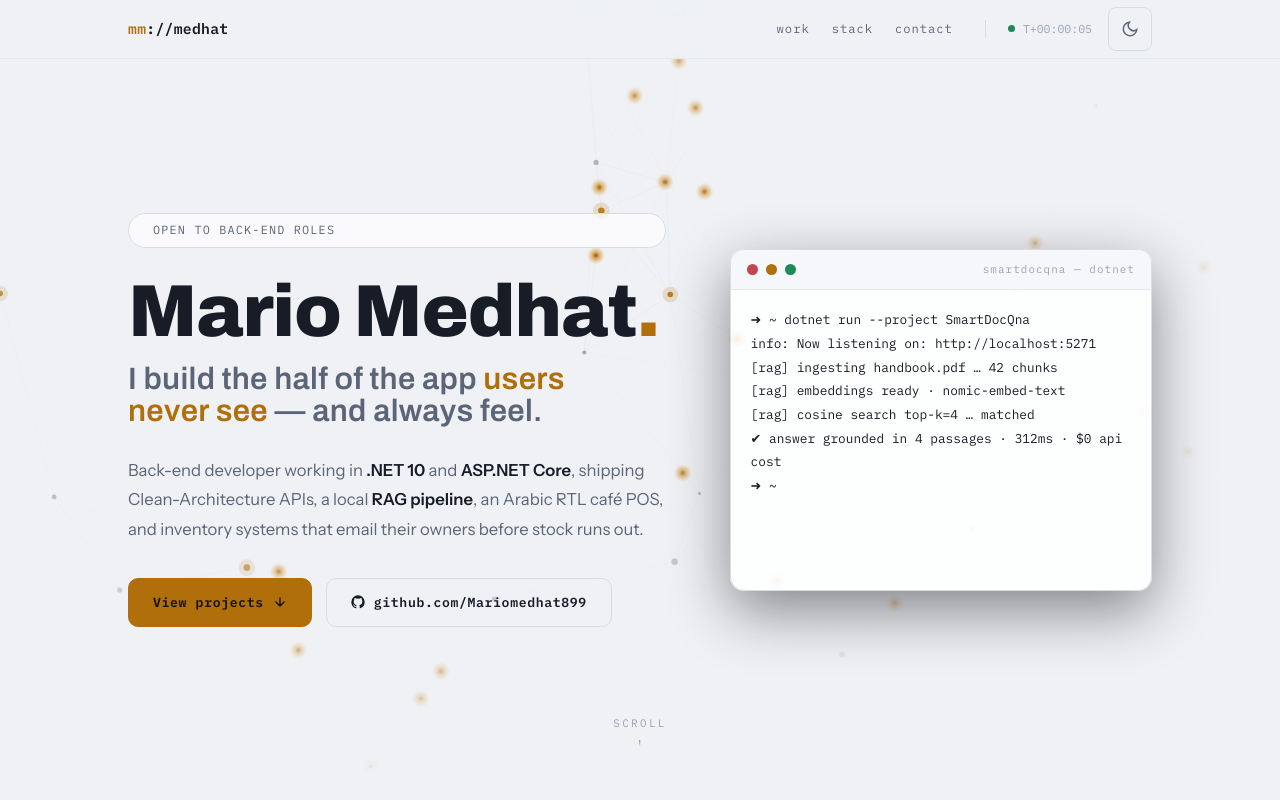
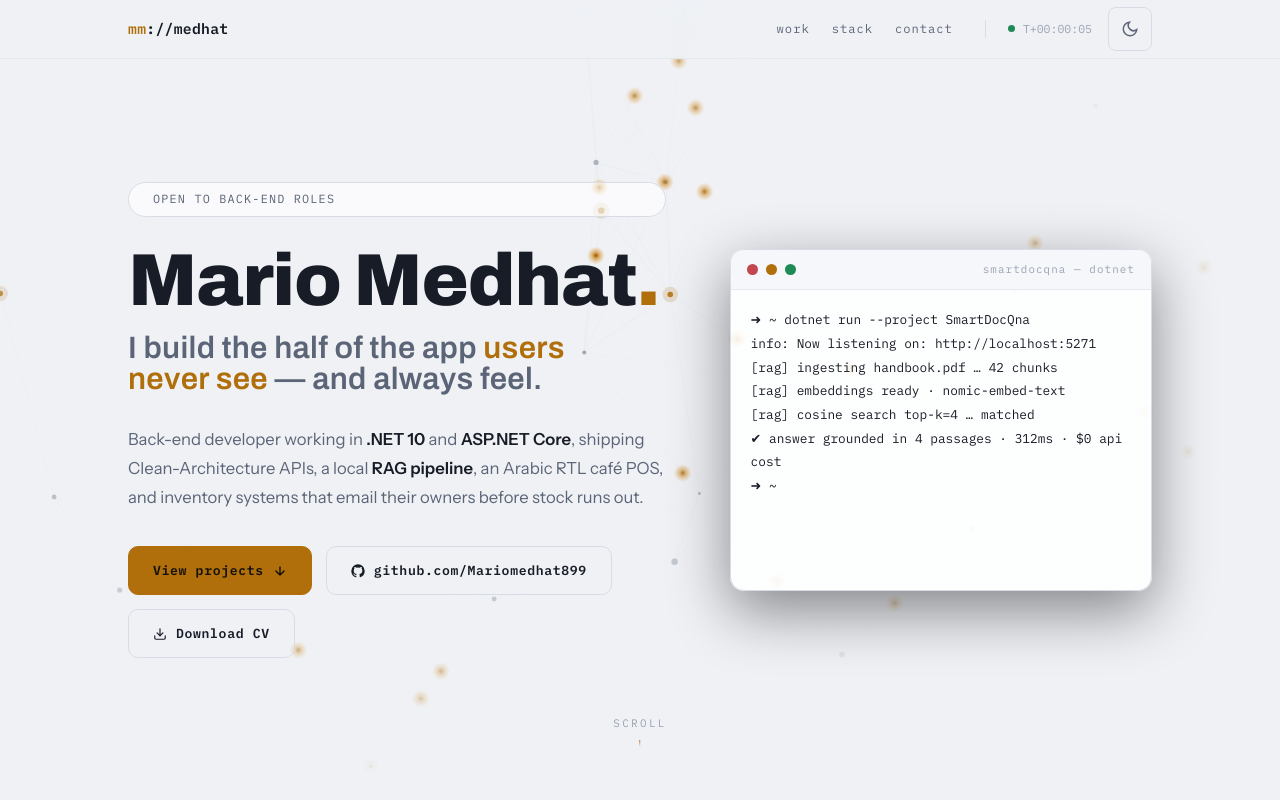
Before and after one commit to Mariomedhat899/Mario-s-Portfolio, an Angular app: page / in a window 1280 px wide. Shown: the top 800 px of the page. Built offline with nearby package versions, Linux system fonts and the light colour scheme.

Commit message:
fix: regenerate CV PDF with correct LinkedIn URL and restore download links
- Regenerate resume PDF with updated LinkedIn profile URL
- Restore Download CV buttons in hero and contact sections
- Restore src/assets build entry in angular.json

```diff
--- a/angular.json
+++ b/angular.json
@@ -50,6 +50,10 @@
               {
                 "glob": "**/*",
                 "input": "public"
+              },
+              {
+                "glob": "**/*",
+                "input": "src/assets"
               }
             ],
             "styles": [
--- a/src/app/components/contact/contact.component.html
+++ b/src/app/components/contact/contact.component.html
@@ -17,6 +17,9 @@
       <a class="c-cell" href="https://www.linkedin.com/in/mario-medhat-263853393" target="_blank" rel="noopener">
         <div class="k">linkedin</div><div class="v">/in/mario-medhat-263853393 ↗</div>
       </a>
+      <a class="c-cell" href="assets/Mario-Medhat-Software-Developer-Resume.pdf" download="Mario-Medhat-Resume.pdf" target="_blank" rel="noopener">
+        <div class="k">cv</div><div class="v">Download PDF ↗</div>
+      </a>
       <div class="c-cell">
         <div class="k">phone</div><div class="v">+20 103 024 5628</div>
       </div>
--- a/src/app/components/hero/hero.component.html
+++ b/src/app/components/hero/hero.component.html
@@ -22,6 +22,10 @@
           <svg viewBox="0 0 24 24" fill="currentColor"><path d="M12 .5A11.5 11.5 0 0 0 .5 12a11.5 11.5 0 0 0 7.86 10.91c.58.11.79-.25.79-.55v-2.17c-3.2.7-3.87-1.36-3.87-1.36-.53-1.33-1.28-1.69-1.28-1.69-1.05-.71.08-.7.08-.7 1.16.09 1.77 1.19 1.77 1.19 1.03 1.77 2.7 1.26 3.36.96.1-.75.4-1.26.73-1.55-2.55-.29-5.23-1.28-5.23-5.68 0-1.26.45-2.28 1.19-3.09-.12-.29-.52-1.46.11-3.05 0 0 .97-.31 3.17 1.18a11 11 0 0 1 5.77 0c2.2-1.49 3.16-1.18 3.16-1.18.63 1.59.24 2.76.12 3.05.74.81 1.18 1.83 1.18 3.09 0 4.41-2.69 5.38-5.25 5.67.41.35.78 1.05.78 2.12v3.14c0 .3.2.67.8.55A11.5 11.5 0 0 0 23.5 12 11.5 11.5 0 0 0 12 .5z"/></svg>
           github.com/Mariomedhat899
         </a>
+        <a class="btn btn-ghost" download="Mario-Medhat-Resume.pdf" href="assets/Mario-Medhat-Software-Developer-Resume.pdf" target="_blank" rel="noopener">
+          <svg viewBox="0 0 24 24" fill="none" stroke="currentColor" stroke-width="2" stroke-linecap="round" stroke-linejoin="round"><path d="M21 15v4a2 2 0 0 1-2 2H5a2 2 0 0 1-2-2v-4"/><polyline points="7 10 12 15 17 10"/><line x1="12" y1="15" x2="12" y2="3"/></svg>
+          Download CV
+        </a>
       </div>
     </div>
 
```
